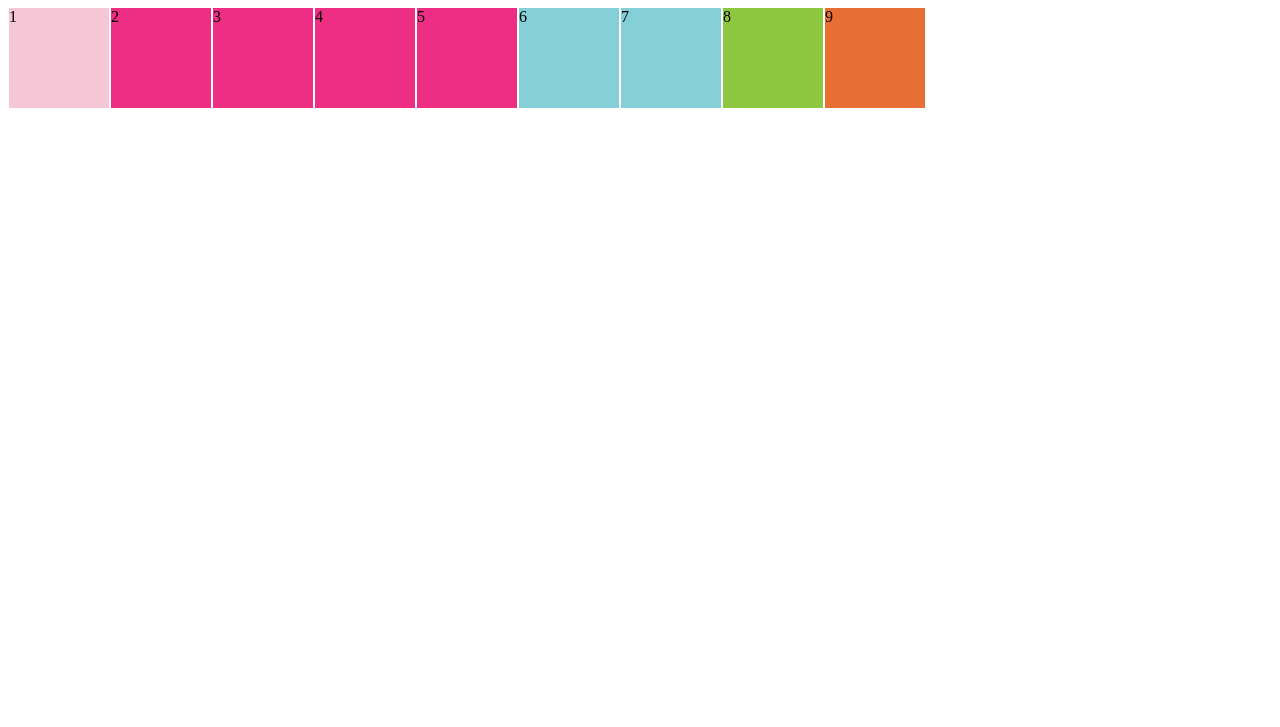
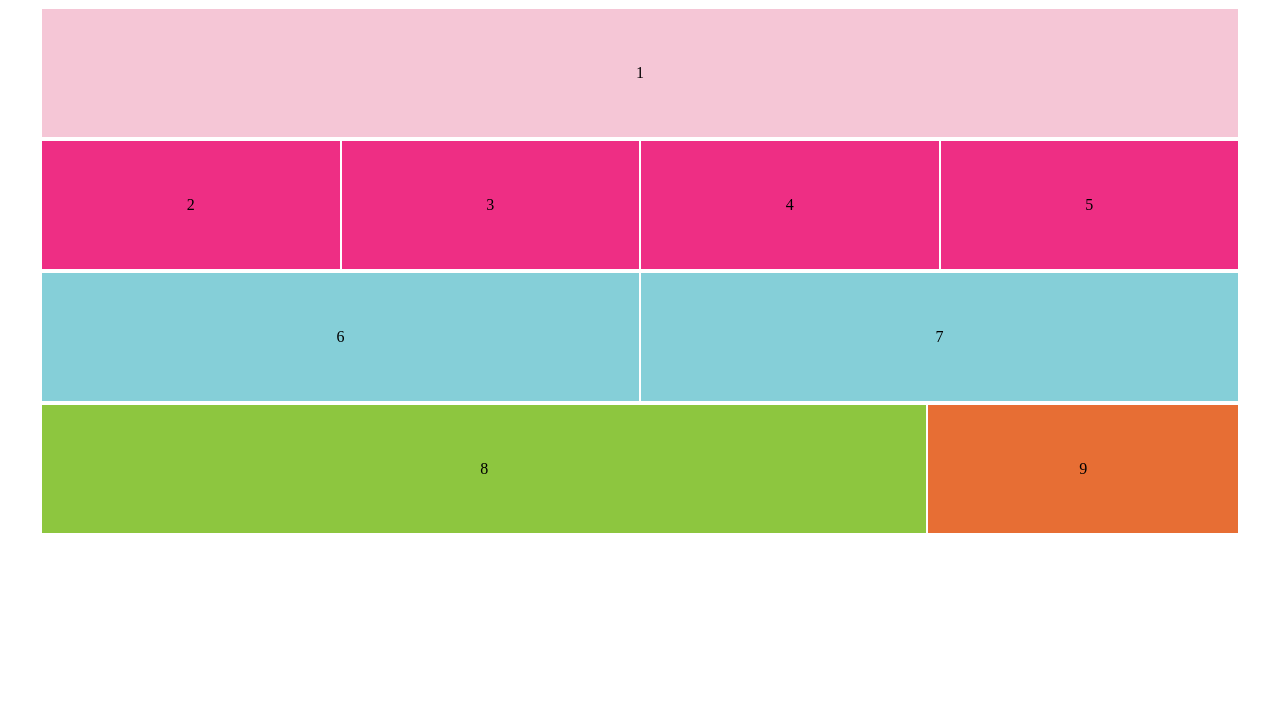
Before and after one commit to kevinkobus/V-School-Exercises, a plain HTML site: page responsive-color-grid/index.html in a window 1280 px wide. Shown: the part 73-800 px from the top of the page. Drawn offline with Linux system fonts and the light colour scheme.

Commit message:
updated code for responsive color grid

```diff
--- a/responsive-color-grid/index.html
+++ b/responsive-color-grid/index.html
@@ -11,16 +11,29 @@
 <h1>Responsive Color Grid From Scratch</h1>
 
 <body>
-    <div id="flex-container">
-        <div class="box" id="one">1</div>
-        <div class="box" id="two">2</div>
-        <div class="box" id="three">3</div>
-        <div class="box" id="four">4</div>
-        <div class="box" id="five">5</div>
-        <div class="box" id="six">6</div>
-        <div class="box" id="seven">7</div>
-        <div class="box" id="eight">8</div>
-        <div class="box" id="nine">9</div>
+    <div class="container">
+
+        <div class="row">
+            <div class="column" id="one">1</div>
+        </div>
+
+        <div class="row">
+            <div class="column" id="two">2</div>
+            <div class="column" id="three">3</div>
+            <div class="column" id="four">4</div>
+            <div class="column" id="five">5</div>
+        </div>
+
+        <div class="row">
+            <div class="column" id="six">6</div>
+            <div class="column" id="seven">7</div>
+        </div>
+
+        <div class="row">
+            <div class="column" id="eight">8</div>
+            <div class="column" id="nine">9</div>
+        </div>
+
     </div>
 
 </body>
--- a/responsive-color-grid/style.css
+++ b/responsive-color-grid/style.css
@@ -1,21 +1,24 @@
-/* * {
-    box-sizing: border-box;
-    font-size: 0px;
-} */
-
 @media only screen and (min-width: 768px) {
 
-    #flex-container {
-      display: flex;
-      flex-flow: row wrap;
+    body {
+        text-align: center;
+    }
+
+    .container {
+        max-width: 1200px;
+        margin: 0 auto;
 
     }
 
-    .box {
-      display: inline-block;
-      width: 100px;
-      height: 100px;
+    .row {
+        display: flex;
         border: 1px solid white;
+    }
+
+    .column {
+        border: 1px solid white;
+        flex-grow: 1;
+        padding: 55px 55px;
     }
 
     #one {
@@ -47,15 +50,20 @@
     }
 
     #eight {
-      background-color: #8DC63F
+        background-color: #8DC63F;
+        flex-grow: 4;
     }
 
     #nine {
-      background-color: #E76E34
+        background-color: #E76E34;
+        flex-grow: 1;
     }
 }
 
-    @media only screen and (max-width: 767px) {
+/* @media only screen and (max-width: 767px) {
 
+   #flex-container {
+    display: flex;
+  }
 
-    }
+  } */
```
Lines whose indentation alone changed are shown as unchanged.
